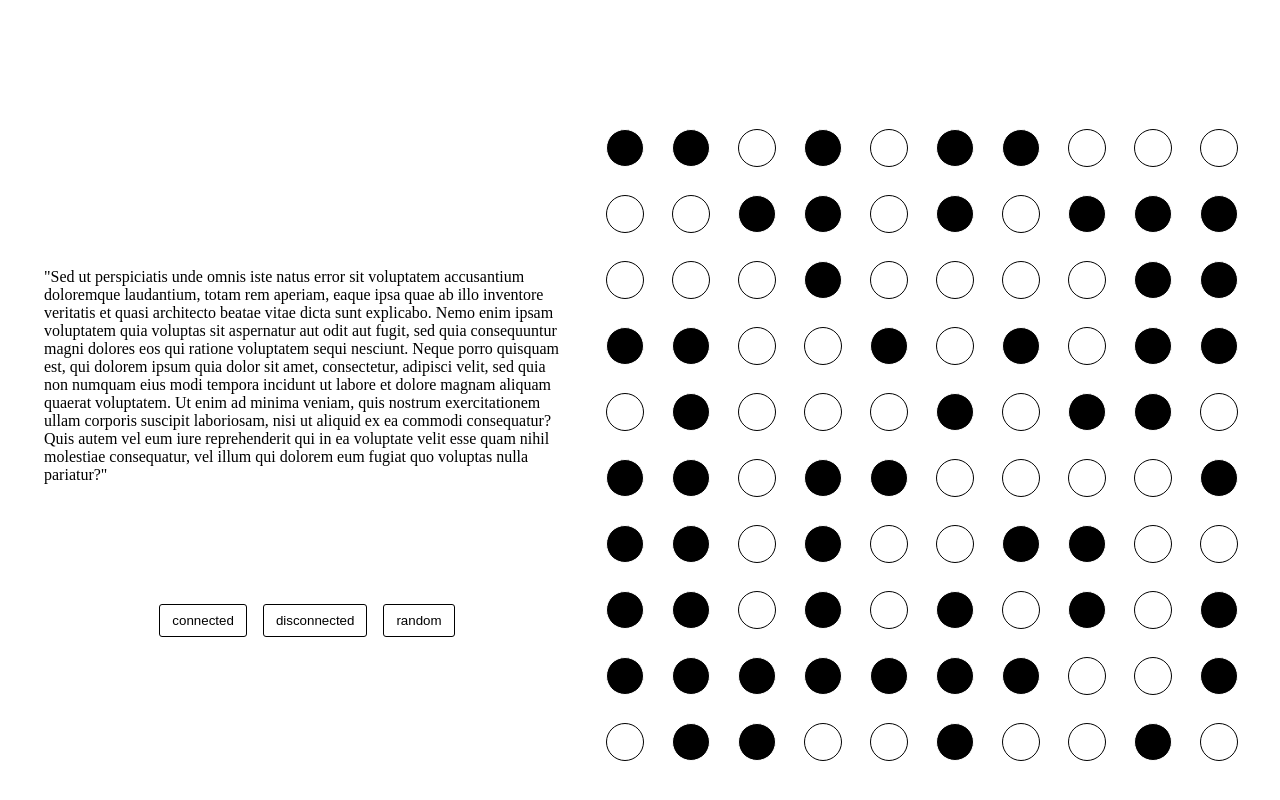
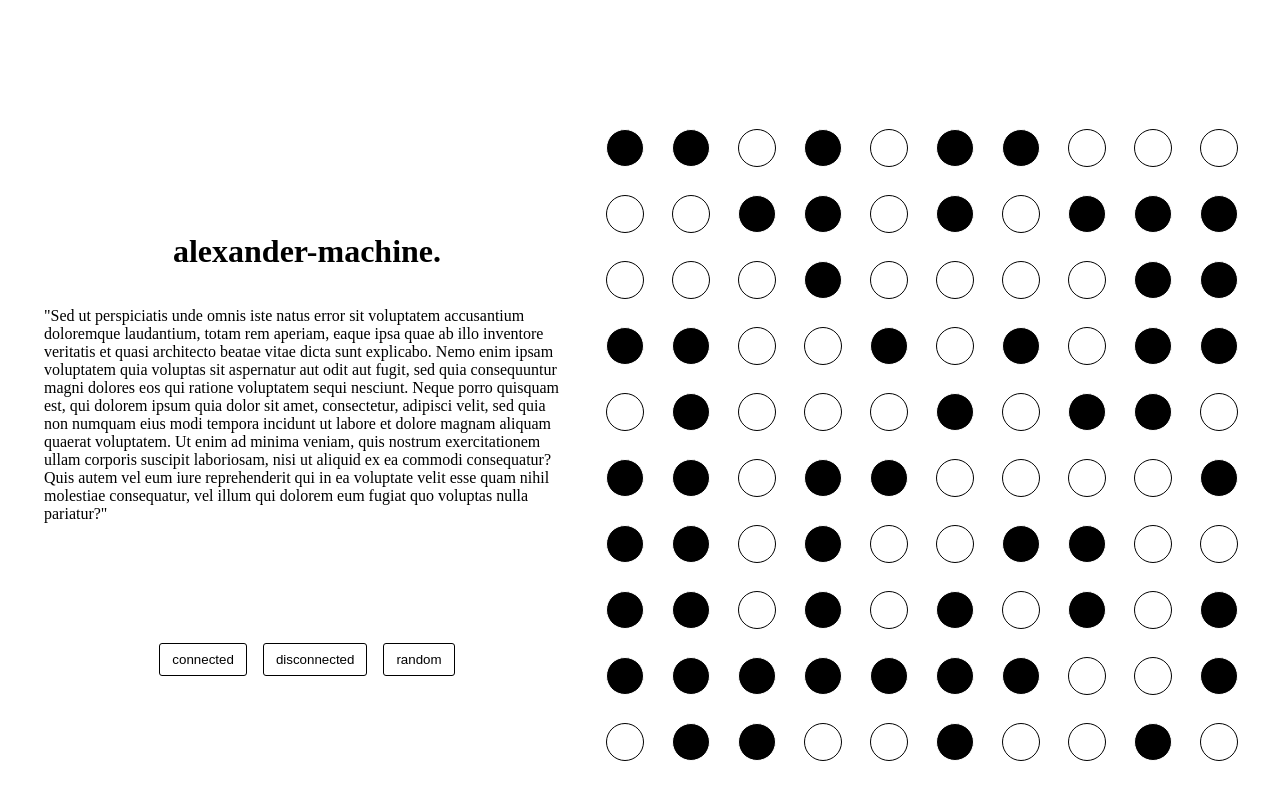
Before and after one commit to renatonouman/alexander-machine, a React (Create React App) app: page / in a window 1280 px wide. Shown: the top 800 px of the page. Built offline with nearby package versions, Linux system fonts and the light colour scheme.

Commit message:
Adds title and changes interval

```diff
--- a/src/App.js
+++ b/src/App.js
@@ -24,6 +24,7 @@ const App = () => {
   return (
     <Container>
       <Header>
+        <h1>alexander-machine.</h1>
         <Paragraph>{DESCRIPTION}</Paragraph>
         <Button.Container>
           {scenarios.map((each) => (
--- a/src/hooks/useGrid.js
+++ b/src/hooks/useGrid.js
@@ -19,7 +19,7 @@ function useGrid(scenario, running, toggleFunction, initialState) {
             state: toggleFunction(bulb, scenario, grid),
           }))
         );
-      }, 100);
+      }, 1000);
     }
 
     return () => clearInterval(toggleInterval);
```
